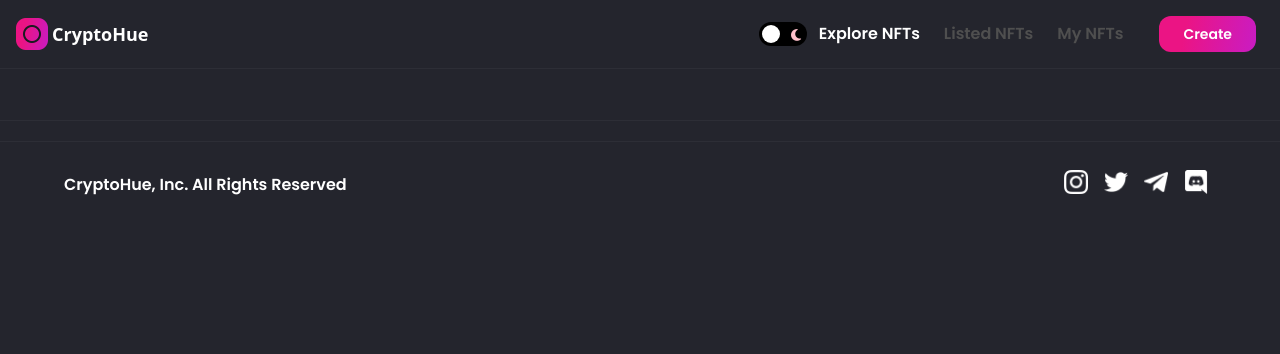
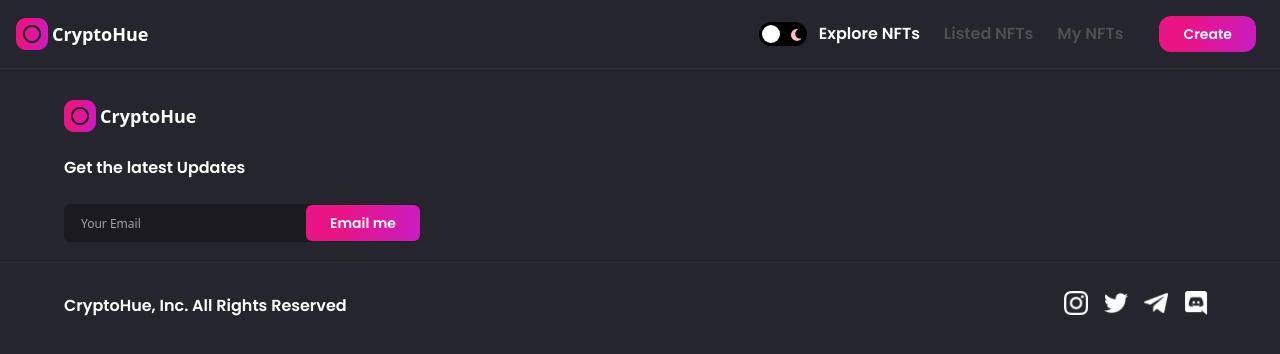
Before and after one commit to Jaumet91/nft-marketplace, a Next.js app: page / in a window 1280 px wide. Shown: the top 354 px of the page. Built offline with nearby package versions, Linux system fonts and the light colour scheme.

Commit message:
Footer.tsx: Email form implemented

```diff
--- a/components/Footer.tsx
+++ b/components/Footer.tsx
@@ -20,7 +20,39 @@ export const Footer = (props: Props) => {
 
   return (
     <footer className="flexCenter bordet-t flex-col border-nft-gray-1 py-16 dark:border-nft-black-1 sm:py-8">
-      <div className="flexCenter mt-5 w-full border-t border-nft-gray-1 px-16 dark:border-nft-black-1 sm:px-4"></div>
+      <div className=" sm:py- flex w-full flex-row px-16 md:flex-col sm:px-4 minmd:w-4/5">
+        <div className="flexStart flex-1 flex-col">
+          <div className="flexCenter cursor-pointer">
+            <Image
+              src={images.logo02}
+              objectFit="contain"
+              width={32}
+              height={32}
+              alt="logo"
+            />
+            <p className="ml-1 text-lg font-semibold text-nft-black-1 dark:text-white">
+              CryptoHue
+            </p>
+          </div>
+          <p className="mt-6 font-poppins text-base font-semibold text-nft-black-1 dark:text-white">
+            Get the latest Updates
+          </p>
+          <div className="flexBetween mt-6 w-357 rounded-md border border-nft-gray-2 bg-white dark:border-nft-black-2 dark:bg-nft-black-2 md:w-full minlg:w-557">
+            <input
+              type="email"
+              placeholder="Your Email"
+              className="h-full w-full flex-1 rounded-md bg-white px-4 text-xs font-normal text-nft-black-1 outline-none dark:bg-nft-black-2 dark:text-white minlg:text-lg"
+            />
+            <div className="flex-initial">
+              <Button
+                btnName="Email me"
+                classStyles="rounded-md"
+                handleClick={() => {}}
+              />
+            </div>
+          </div>
+        </div>
+      </div>
 
       <div className="flexCenter mt-5 w-full border-t border-nft-gray-1 px-16 dark:border-nft-black-1 sm:px-4">
         <div className="flexBetween mt-7 w-full flex-row sm:flex-col minmd:w-4/5">
```
